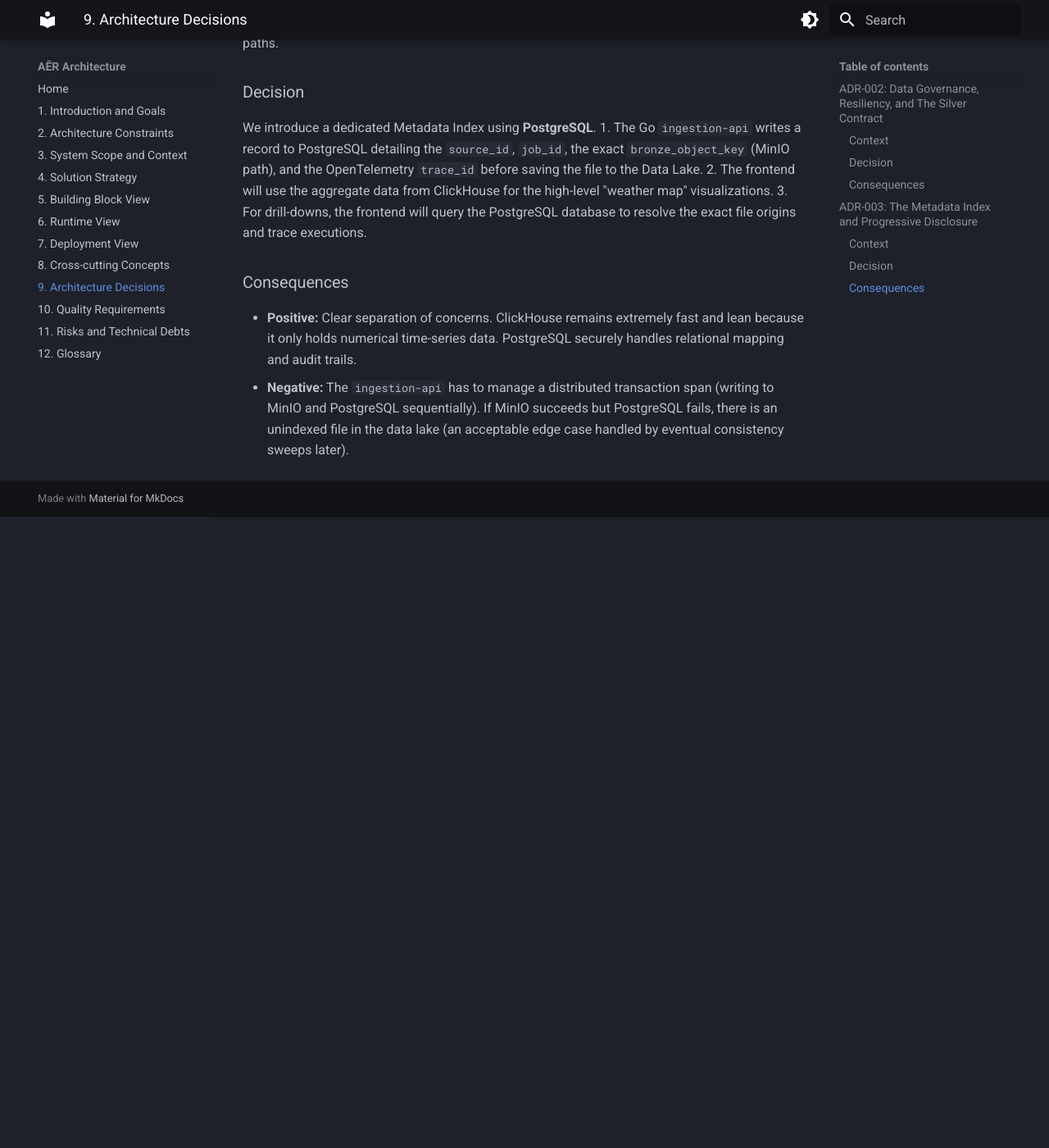
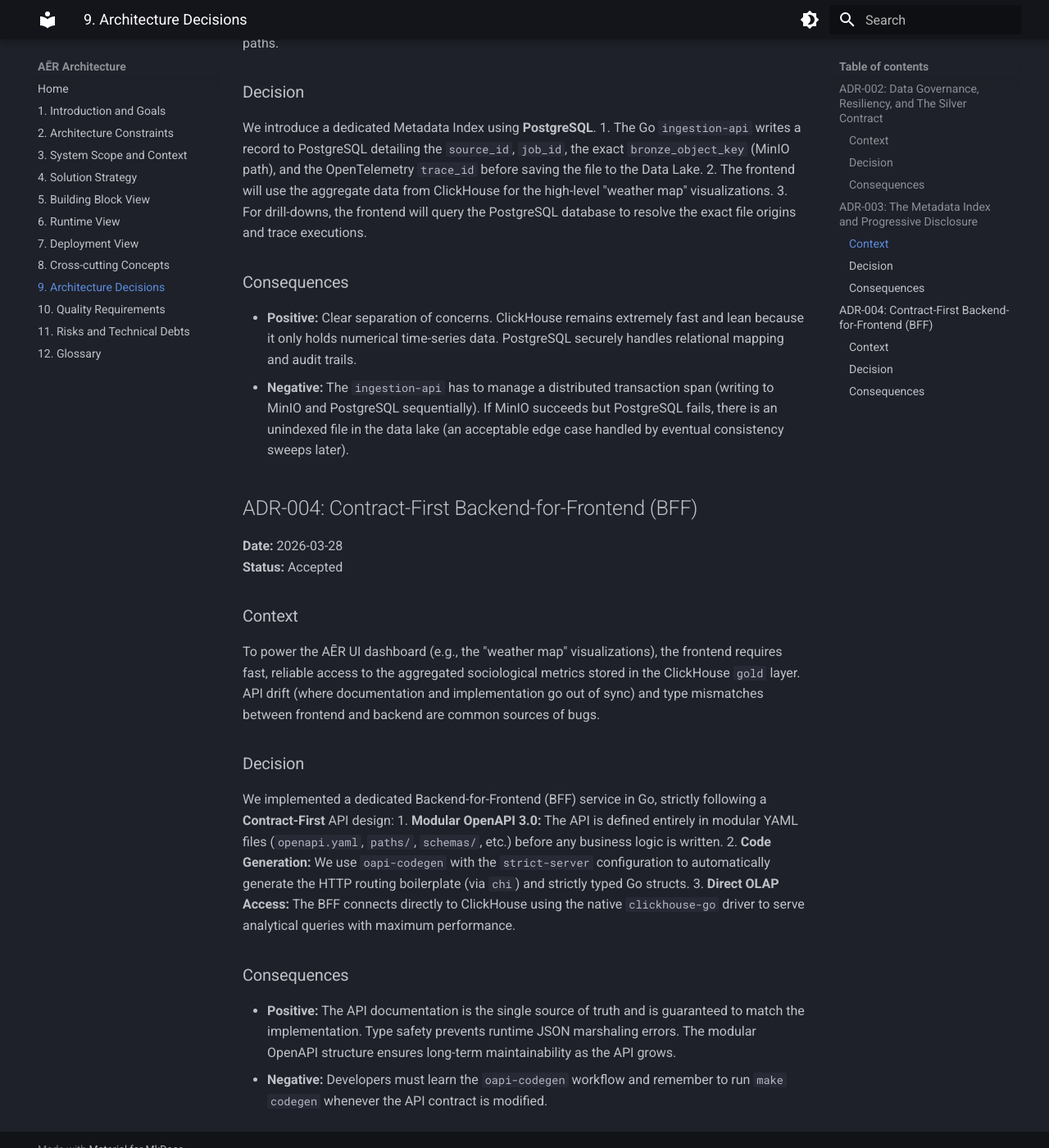
Before and after one commit to frogfromlake/aer, an MkDocs documentation site: the page built from docs/arc42/09_architecture_decisions.md, in a window 1280 px wide and 1400 px high, scrolled down 1421 px. Shown: the whole window at 82% size. Built offline with MkDocs 1.6.1 and Material for MkDocs 9.7.7, drawn with Linux system fonts in a browser that asks for light colours; before the commit the page ends 2051 px from its top, so only the background shows below that.

Commit message:
docs: complete phase 9 roadmap and add ADR for contract-first bff

```diff
--- a/docs/arc42/09_architecture_decisions.md
+++ b/docs/arc42/09_architecture_decisions.md
@@ -37,3 +37,21 @@ We introduce a dedicated Metadata Index using **PostgreSQL**.
 ### Consequences
 * **Positive:** Clear separation of concerns. ClickHouse remains extremely fast and lean because it only holds numerical time-series data. PostgreSQL securely handles relational mapping and audit trails.
 * **Negative:** The `ingestion-api` has to manage a distributed transaction span (writing to MinIO and PostgreSQL sequentially). If MinIO succeeds but PostgreSQL fails, there is an unindexed file in the data lake (an acceptable edge case handled by eventual consistency sweeps later).
+
+## ADR-004: Contract-First Backend-for-Frontend (BFF)
+
+**Date:** 2026-03-28
+**Status:** Accepted
+
+### Context
+To power the AĒR UI dashboard (e.g., the "weather map" visualizations), the frontend requires fast, reliable access to the aggregated sociological metrics stored in the ClickHouse `gold` layer. API drift (where documentation and implementation go out of sync) and type mismatches between frontend and backend are common sources of bugs.
+
+### Decision
+We implemented a dedicated Backend-for-Frontend (BFF) service in Go, strictly following a **Contract-First** API design:
+1.  **Modular OpenAPI 3.0:** The API is defined entirely in modular YAML files (`openapi.yaml`, `paths/`, `schemas/`, etc.) before any business logic is written.
+2.  **Code Generation:** We use `oapi-codegen` with the `strict-server` configuration to automatically generate the HTTP routing boilerplate (via `chi`) and strictly typed Go structs.
+3.  **Direct OLAP Access:** The BFF connects directly to ClickHouse using the native `clickhouse-go` driver to serve analytical queries with maximum performance.
+
+### Consequences
+* **Positive:** The API documentation is the single source of truth and is guaranteed to match the implementation. Type safety prevents runtime JSON marshaling errors. The modular OpenAPI structure ensures long-term maintainability as the API grows.
+* **Negative:** Developers must learn the `oapi-codegen` workflow and remember to run `make codegen` whenever the API contract is modified.
```
Also changed, not shown: ROADMAP.md (+4 -4 lines).
